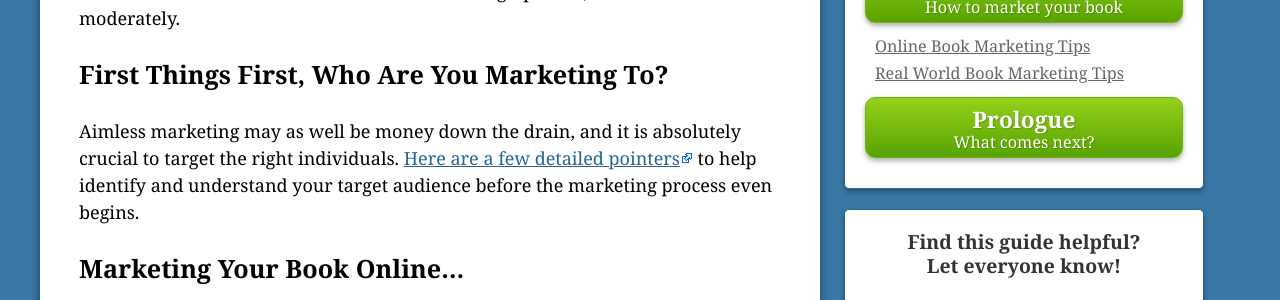
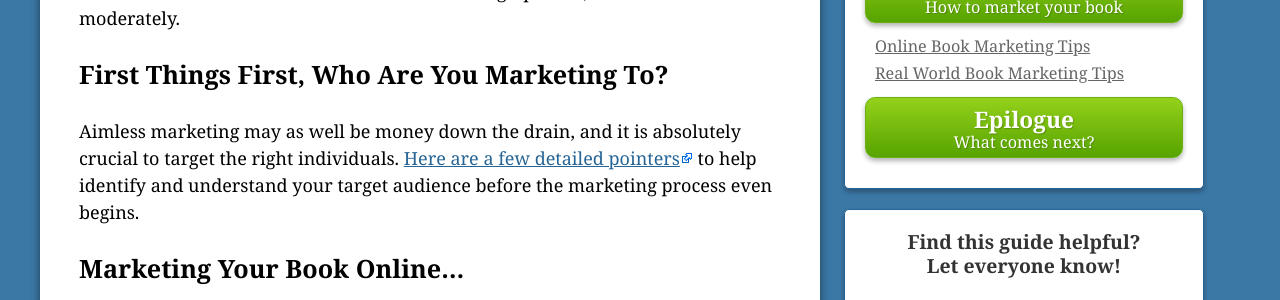
Before and after one commit to stinkyink/book-publishing-guide, a Jekyll site: the page built from chapter4.markdown, in a window 1280 px wide and 900 px high, scrolled down 397 px. Shown: the part 156-456 px from the top of the window. Built offline with Jekyll 4.4.1, drawn with Linux system fonts in a browser that asks for light colours; nearby versions of some CDN libraries; comment, search, counter and statistics services are not loaded.

Commit message:
Epilogue!!!!!!

```diff
--- a/_includes/book.html
+++ b/_includes/book.html
@@ -23,7 +23,7 @@
       </ul>
     </li>
     <li><a href="/book-publishing-guide/chapter4/">4 &ndash; How to market your book</a></li>
-    <li><a href="/book-publishing-guide/prologue/">Prologue</a></li>
+    <li><a href="/book-publishing-guide/epilogue/">Epilogue</a></li>
   </ul>
   <hr />
   <div class="bottom">&nbsp;</div>
--- a/_includes/contents.html
+++ b/_includes/contents.html
@@ -57,7 +57,7 @@
           <li><a href="/book-publishing-guide/chapter4/#c4_2">Real World Book Marketing Tips</a></li>
         </ul>
       </li>
-      <li><a class="button" href="/book-publishing-guide/prologue/"><strong>Prologue</strong> What comes next?</a></li>
+      <li><a class="button" href="/book-publishing-guide/epilogue/"><strong>Epilogue</strong> What comes next?</a></li>
     </ul>
   </div>
 
--- a/chapter4.markdown
+++ b/chapter4.markdown
@@ -2,8 +2,8 @@
 layout: default
 id: chapter4
 title: Chapter 4 - Marketing Your Book
-nextpath: /prologue/
-nextlabel: Prologue
+nextpath: /epilogue/
+nextlabel: Epilogue
 ---
 
 # How to Market Your Book
```
